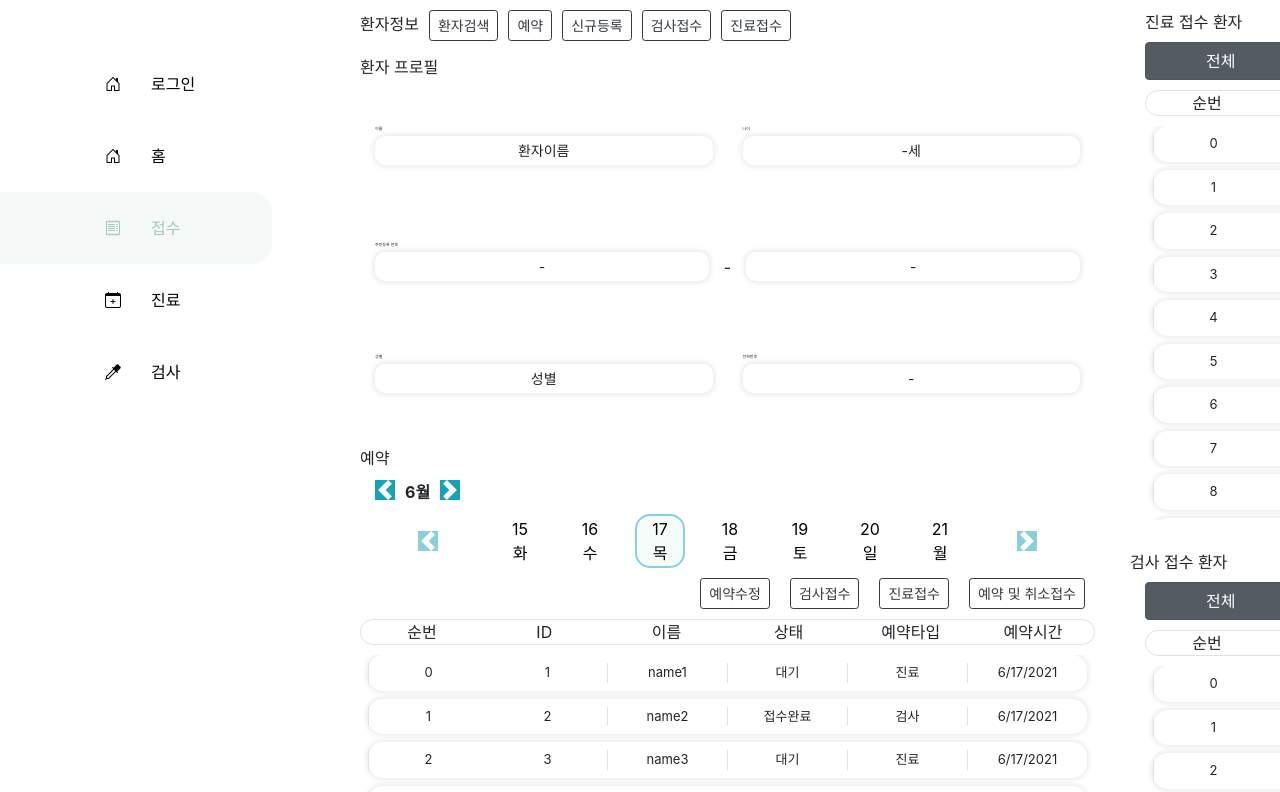
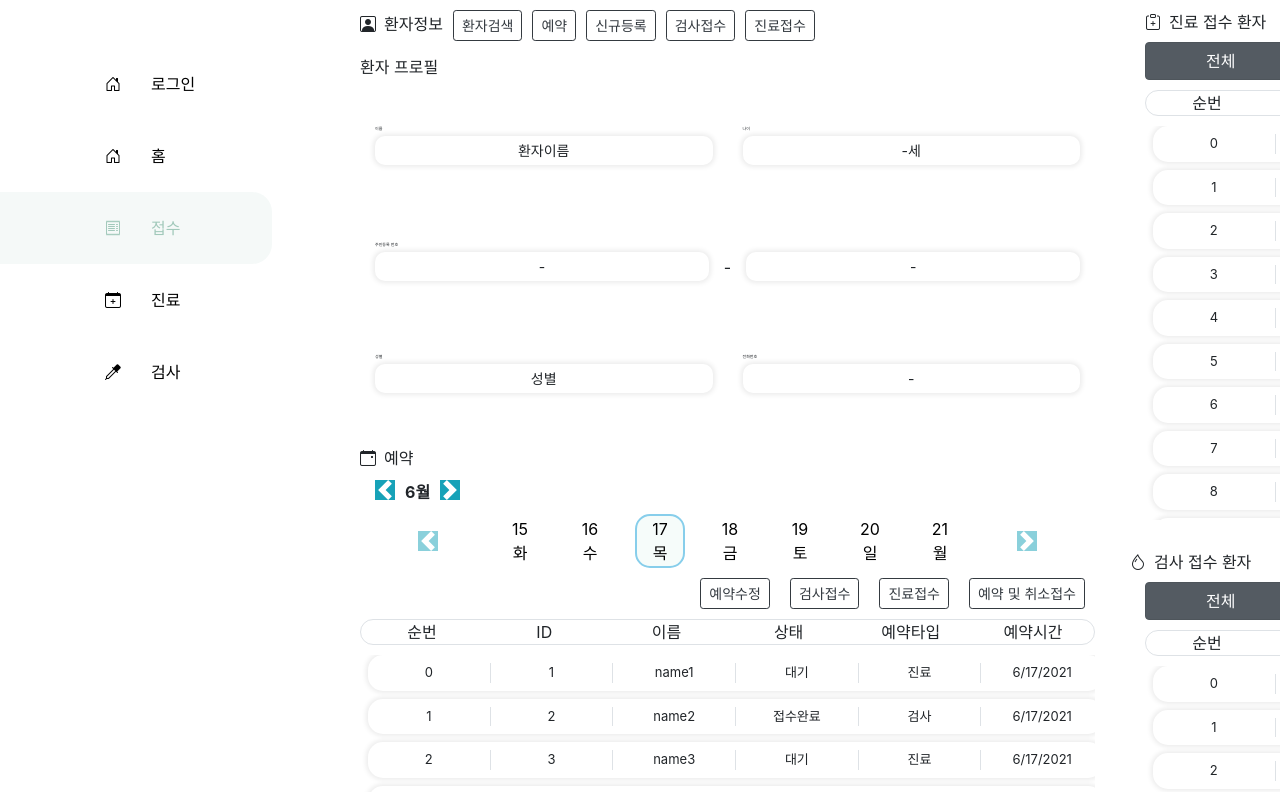
Before and after one commit to kju1018/Team6Project-React, a React (Create React App) app: page /reception in a window 1280 px wide. Shown: the top 792 px of the page. Built offline with nearby package versions, Linux system fonts and the light colour scheme.

Commit message:
wonjae commit!

```diff
--- a/src/views/Reception/Reservation/index.js
+++ b/src/views/Reception/Reservation/index.js
@@ -4,14 +4,17 @@ import { useEffect, useState } from "react";
 
 function Reservation(props){
     const property = ["id","name","rstate","reservationtype","registerday"]
-    const [selectDate,setSelectDate] = useState("");
+    const [selectDate,setSelectDate] = useState(new Date().toLocaleDateString());
     useEffect(()=>{
         console.log("adsf")
         console.log(selectDate);
     },[selectDate])
+    const click = (item) =>{
+        console.log(item)
+    }
     return(
     <div className="d-flex flex-column " style={{height:"624px"}}>
-        예약
+        <div><i class="bi bi-calendar-event mr-2"/>예약</div>
         <Calendar setSelectDate = {(date)=>{setSelectDate(date)}}/>
 
         <div className="d-flex justify-content-end" style={{marginTop:"10px"}}>
@@ -38,7 +41,7 @@ function Reservation(props){
 
                         return(
                             <div key={index}>
-                                    <Item item ={item} property={property} order={index}/>
+                                    <Item onClick={click} item ={item} property={property} order={index}/>
                             </div>
          )
                      }
--- a/src/views/Reception/SearchPatient/RegisterPatientModal.js
+++ b/src/views/Reception/SearchPatient/RegisterPatientModal.js
@@ -6,6 +6,9 @@ function RegisterPatientModal(props){
         <>
 
         <PatientProfile/>
+        <div className="d-flex justify-content-end mt-2">
+            <button className="btn btn-outline-dark btn-sm">등록</button>
+        </div>
         </>
     )
 }
--- a/src/views/Reception/SearchPatient/RegisterReservationModal.js
+++ b/src/views/Reception/SearchPatient/RegisterReservationModal.js
@@ -99,7 +99,7 @@ function RegisterReservationModal(props){
                 </div>
             </div>
             <div className="row" style={{height:"80%"}}>
-                <div className="col-6 text-center" style={{margin:"10px", height:"100%"}} >
+                <div className="col-6 text-center" style={{margin:"10px",marginTop:"5%", height:"100%"}} >
                     <ReactDatePicker
                     selected={startDate}
                     onChange={(date) => setStartDate(date)}
@@ -129,9 +129,9 @@ function RegisterReservationModal(props){
                     <div className="col border" style={{overflow:"auto" ,borderRadius:"15px",  marginTop:"15px", height:"70%"}}>
                         {!reservationType&&
                             testList.map((item,index)=>{return(
-                                <div>
+                                <div >
                                 <input type="checkbox" onChange={(e)=>{handleTestList(e,index)}} value={testList[index].ischeck}/>
-                                {item.testname}
+                                <label style={{marginLeft:"5px"}}>{item.testname}</label>
                                 </div>
                             )})
                         }
--- a/src/views/Reception/SearchPatient/TestSelectorModal.js
+++ b/src/views/Reception/SearchPatient/TestSelectorModal.js
@@ -27,7 +27,7 @@ function TestSelectorModal(props){
                         {testList.map((item,index)=>{return(
                                 <div>
                                 <input type="checkbox" onChange={(e)=>{handleTestList(e,index)}} value={testList[index].ischeck}/>
-                                {item.testname}
+                                <label style={{marginLeft:"5px"}}>{item.testname}</label>
                                 </div>
                             )})
                         }
--- a/src/views/Reception/SearchPatient/index.js
+++ b/src/views/Reception/SearchPatient/index.js
@@ -17,7 +17,7 @@ function SearchPatient(props){
     return(
     <div className="d-flex flex-column" style={{height:"416px"}} >
         <div>
-                <label style={{marginRight:"10px"}}>환자정보</label>
+                <label style={{marginRight:"10px"}}><i class="bi bi-person-square mr-2"/>환자정보</label>
                 <button  style={{marginRight:"10px"}} className="btn btn-outline-dark btn-sm" onClick={()=>{setSearchModalshow(true)}}>환자검색</button>
                  <button style={{marginRight:"10px"}} className="btn btn-outline-dark btn-sm" onClick={()=>{setreservationRegisterhModalshow(true)}}>예약</button>
                  <button style={{marginRight:"10px"}} className="btn btn-outline-dark btn-sm" onClick={()=>{setPatientRegisterhModalshow(true)}}>신규등록</button>
--- a/src/views/Reception/TestReception/index.js
+++ b/src/views/Reception/TestReception/index.js
@@ -8,11 +8,14 @@ function TestReception(props){
     const handleChange = (event) => {
         setListtype(event.target.value);
       }
+      const click = (item) =>{
+        console.log(item)
+    }
     const property = ["id","name","room","state","registerday"]
     return(
         <div className="d-flex flex-column" style={{height:"520px"}}>
         <div className="row d-flex flex-row justify-content-between">
-                <label style={{marginRight:"10px"}}>검사 접수 환자</label>
+                <label style={{marginRight:"10px"}}><i class="bi bi-droplet mr-2"/>검사 접수 환자</label>
                 <div>
                 <button style={{marginRight:"10px"}} className="btn btn-outline-dark btn-sm">검사취소</button>
                 <button style={{marginRight:"10px"}} className="btn btn-outline-dark btn-sm">수정</button>
@@ -42,7 +45,7 @@ function TestReception(props){
                       if(listtype==="all"||item.state===listtype){
                      return(
                                     <div key={index}>
-                                            <Item item ={item} property={property} order={index}/>
+                                            <Item onClick={click} item ={item} property={property} order={index}/>
                                     </div>
                  )
                 }})}
--- a/src/views/Reception/TreatmentReception/index.js
+++ b/src/views/Reception/TreatmentReception/index.js
@@ -13,12 +13,15 @@ function TreatmentReception(props){
     const handleChange = (event) => {
         setListtype(event.target.value);
       }
+      const click = (item) =>{
+        console.log(item)
+    }
     const property = ["id","name","room","state","registerday"]
 
     return(
         <div className="d-flex flex-column" style={{height:"520px"}}>
             <div className="d-flex justify-content-between">
-                    <label style={{marginRight:"10px"}}>진료 접수 환자</label>
+                    <label style={{marginRight:"10px"}}><i class="bi bi-clipboard-plus mr-2"/>진료 접수 환자</label>
                     <button style={{marginRight:"10px"}} className="btn btn-outline-dark btn-sm">접수취소</button>
             </div>
             <div>
@@ -47,7 +50,7 @@ function TreatmentReception(props){
                      if(listtype==="all"||item.state===listtype){
                         return(
                             <div key={index}>
-                                    <Item item ={item} property={property} order={index}/>
+                                    <Item onClick={click}  item ={item} property={property} order={index}/>
                             </div>
 
                              )
--- a/src/views/components/Item.js
+++ b/src/views/components/Item.js
@@ -1,11 +1,16 @@
-import { useEffect, useState } from "react";
-
+import { useEffect, useRef, useState } from "react";
+import style from "./item.module.css"
 
 function Item(props) {
   const item = props.item
   const property = props.property
   const order = props.order
   const [itemArray, setItemArray] = useState([]);
+  const [isClicked, setIsClicked] = useState(false);
+  const refs = useRef();
+  useEffect(()=>{
+    setIsClicked(false)
+  },[])
   useEffect(()=>{
     let itemarray = [];
     if(order!=null){
@@ -27,10 +32,12 @@ function Item(props) {
 },[])
 
   return (
-    <div className="ml-2 mr-2 mb-2 pt-2 pb-2 d-flex align-items-center" style={{boxShadow: "rgb(0 0 0 / 8%) 0px 0px 5px 2px",borderRadius:"15px",fontSize: "13px"}}>
+
+    <div tabindex="0" onClick={(event)=>{if(props.onClick)props.onClick(item); }} className="ml-2 mr-2 mb-2 pt-2 pb-2 d-flex align-items-center" style={{ width:"100%", boxShadow: "rgb(0 0 0 / 8%) 0px 0px 5px 2px",borderRadius:"15px",fontSize: "13px" }}>
     {itemArray.map((item,index)=>{
       return(
-        <div className={index===1?"col pl-0 pr-0 text-center":"col pl-0 pr-0 text-center border-left"}>
+        <div key={index}  className={index===0?"col pl-0 pr-0 text-center":"col pl-0 pr-0 text-center border-left"}>
+
           {item}
         </div>
       )
--- /dev/null
+++ b/src/views/components/item.module.css
@@ -0,0 +1,4 @@
+div:focus {
+    background: #F5F9F8;
+    color:black;
+  }
```
